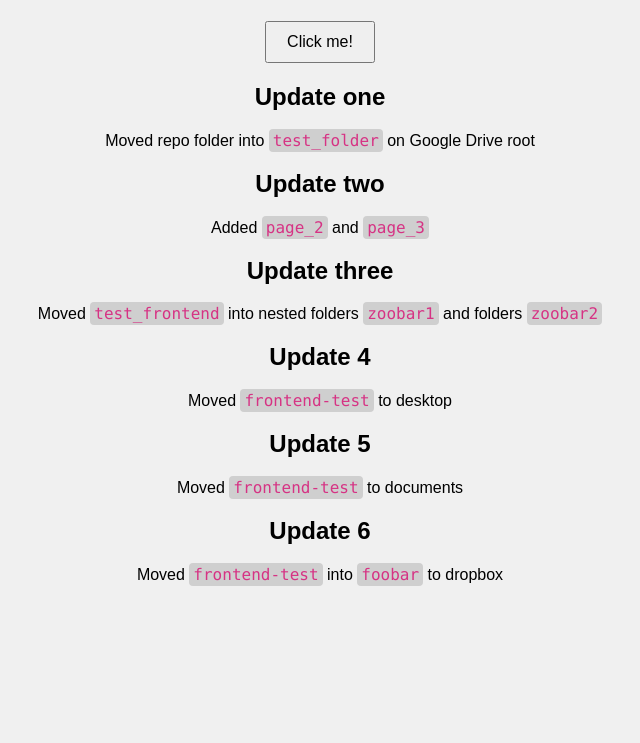
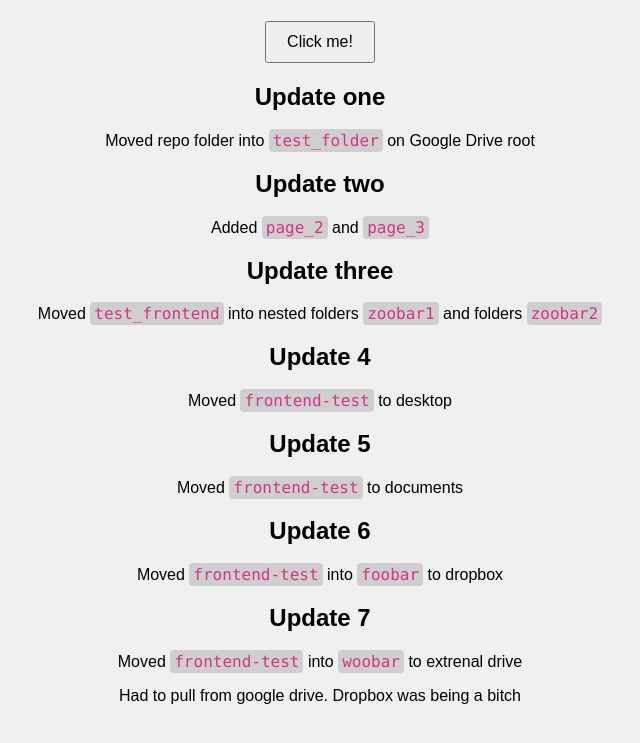
Before and after one commit to emilykbrown/frontend-test, a plain HTML site: page index.html in a window 1280 px wide. Shown: the part 155-898 px from the top of the page, without its empty margins (320-960 px from the left). Before the commit the page ends 813 px from the top, so only its background shows below. Drawn offline with Linux system fonts and the light colour scheme.

Commit message:
Update 7

```diff
--- a/index.html
+++ b/index.html
@@ -32,6 +32,10 @@
     <h2>Update 6</h2>
     <p>Moved <span class="code">frontend-test</span> into <span class="code">foobar</span> to dropbox</p>
 
+    <h2>Update 7</h2>
+    <p>Moved <span class="code">frontend-test</span> into <span class="code">woobar</span> to extrenal drive</p>
+    <p>Had to pull from google drive. Dropbox was being a bitch</p>
+
 
     <script src="script.js"></script>
 </body>
```
